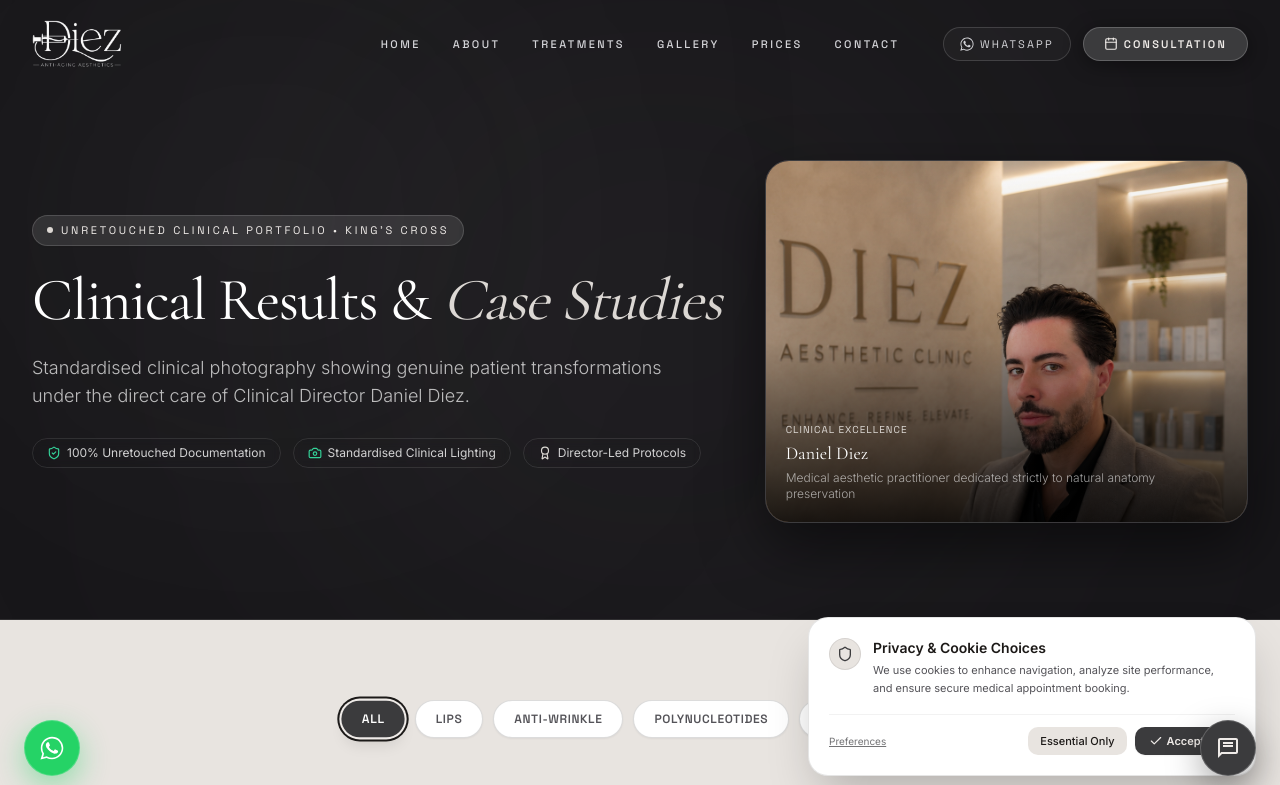
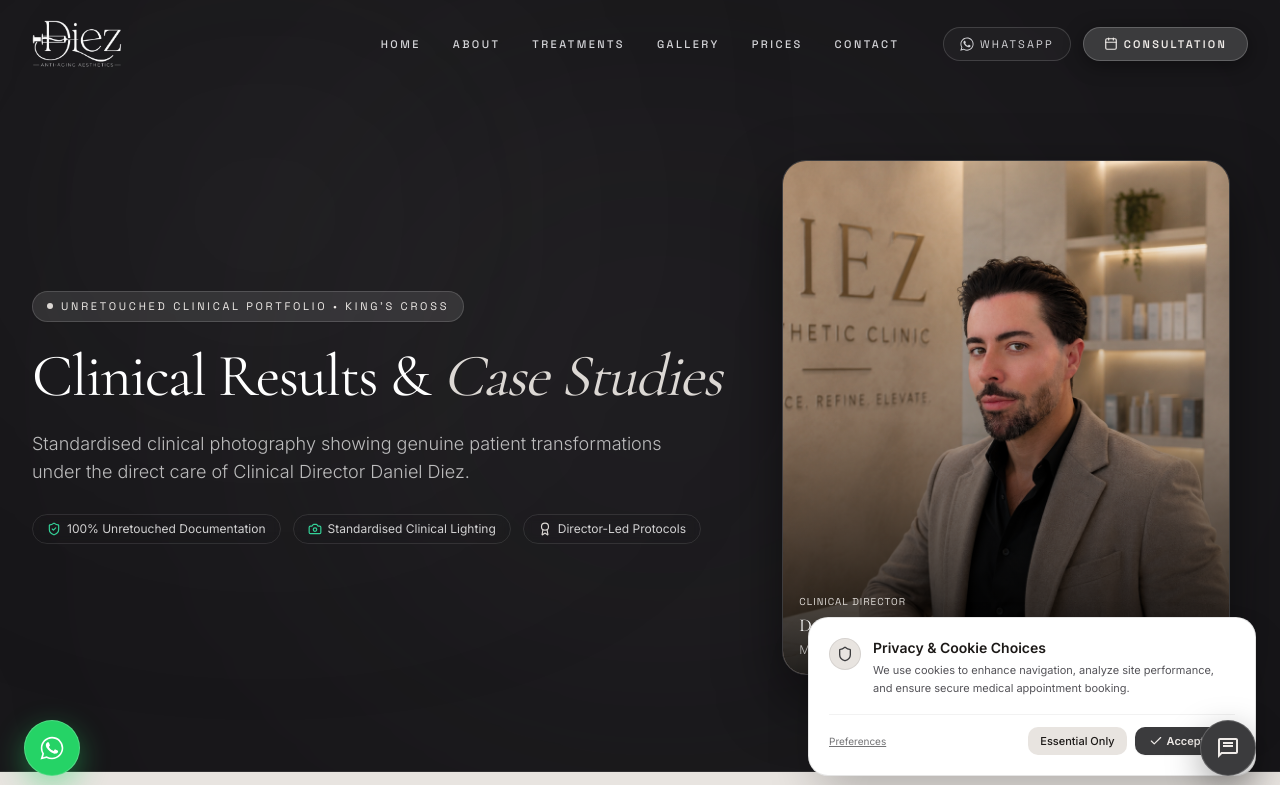
Before and after one commit to Ahmadprofessional/diez-aesthetics, a Next.js app: page /gallery in a window 1280 px wide. Shown: the top 785 px of the page. Built offline with nearby package versions, Linux system fonts and the light colour scheme.

Commit message:
Center clinical director portrait in gallery hero

```diff
--- a/src/app/gallery/page.tsx
+++ b/src/app/gallery/page.tsx
@@ -68,27 +68,27 @@ export default function GalleryPage() {
 
             {/* Right Column: Clinical Director Authority Card */}
             <div className="lg:col-span-5 relative">
-              <div className="relative rounded-3xl overflow-hidden border border-white/15 bg-white/05 backdrop-blur-md shadow-[0_25px_60px_rgba(0,0,0,0.5)]">
-                <div className="relative aspect-[4/3] w-full">
+              <div className="relative rounded-3xl overflow-hidden border border-white/15 bg-white/05 backdrop-blur-md shadow-[0_25px_60px_rgba(0,0,0,0.5)] max-w-sm lg:max-w-md mx-auto">
+                <div className="relative aspect-[4/4.6] w-full">
                   <Image
-                    src="/assets/images/danial-image.png"
+                    src="/assets/images/danial-centered.png"
                     alt="Daniel Diez, Clinical Director at Diez Aesthetics London"
                     fill
-                    sizes="(max-width: 1024px) 100vw, 500px"
+                    sizes="(max-width: 1024px) 100vw, 460px"
                     className="object-cover object-top"
                     priority
                   />
                   <div className="absolute inset-0 bg-gradient-to-t from-black/85 via-black/20 to-transparent" />
 
-                  <div className="absolute bottom-5 left-5 right-5 text-white space-y-1">
+                  <div className="absolute bottom-4 left-4 right-4 text-white space-y-1">
                     <span className="text-[10px] font-space uppercase tracking-widest text-[#dcd8d4] block">
-                      Clinical Excellence
+                      Clinical Director
                     </span>
                     <p className="font-serif text-lg leading-snug">
                       Daniel Diez
                     </p>
-                    <p className="text-xs text-white/60 font-light">
-                      Medical aesthetic practitioner dedicated strictly to natural anatomy preservation
+                    <p className="text-xs text-white/70 font-light">
+                      Medical aesthetic practitioner dedicated to natural facial preservation
                     </p>
                   </div>
                 </div>
```
Also changed, not shown: public/assets/images/danial-centered.png (added).
